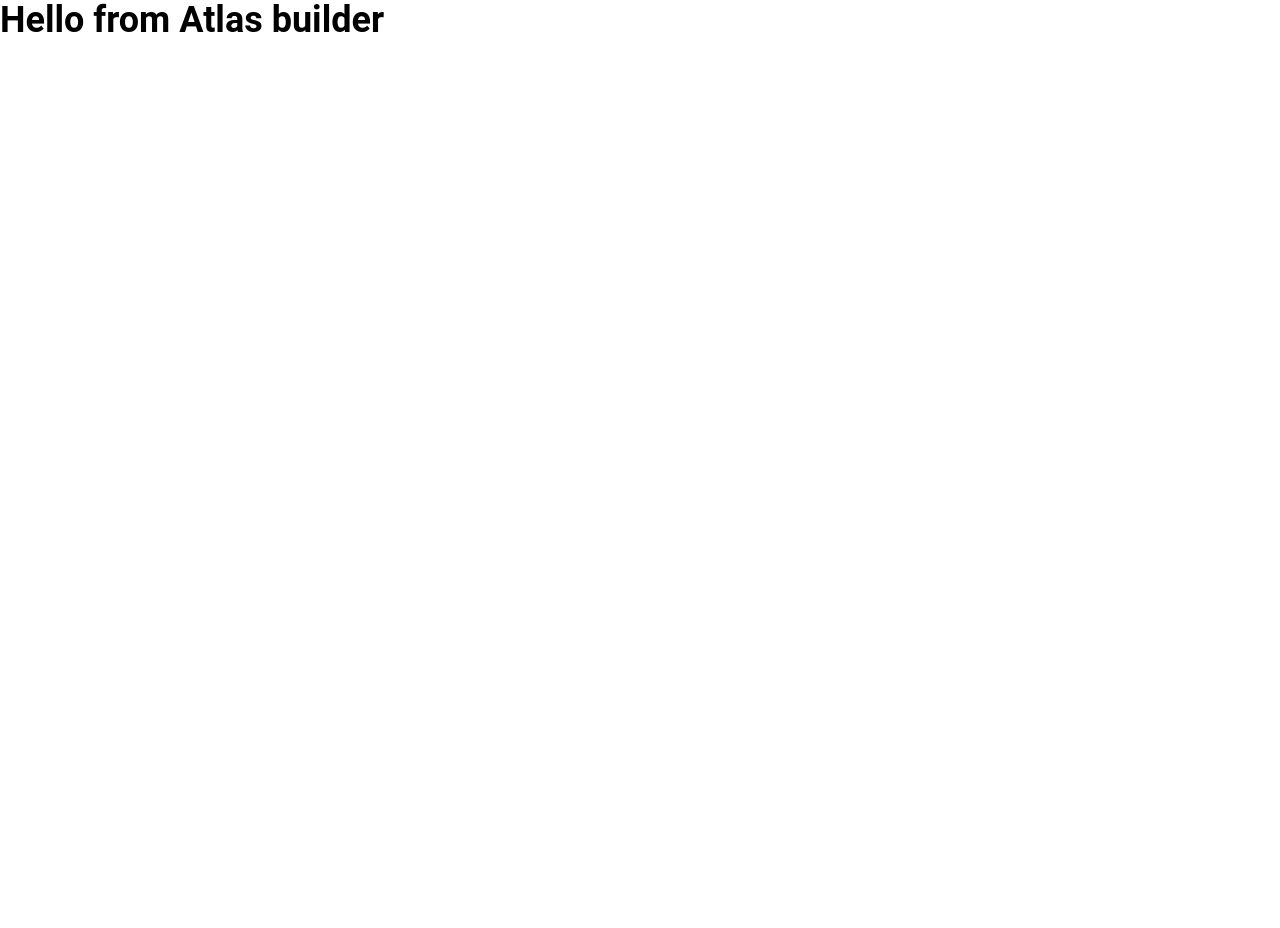
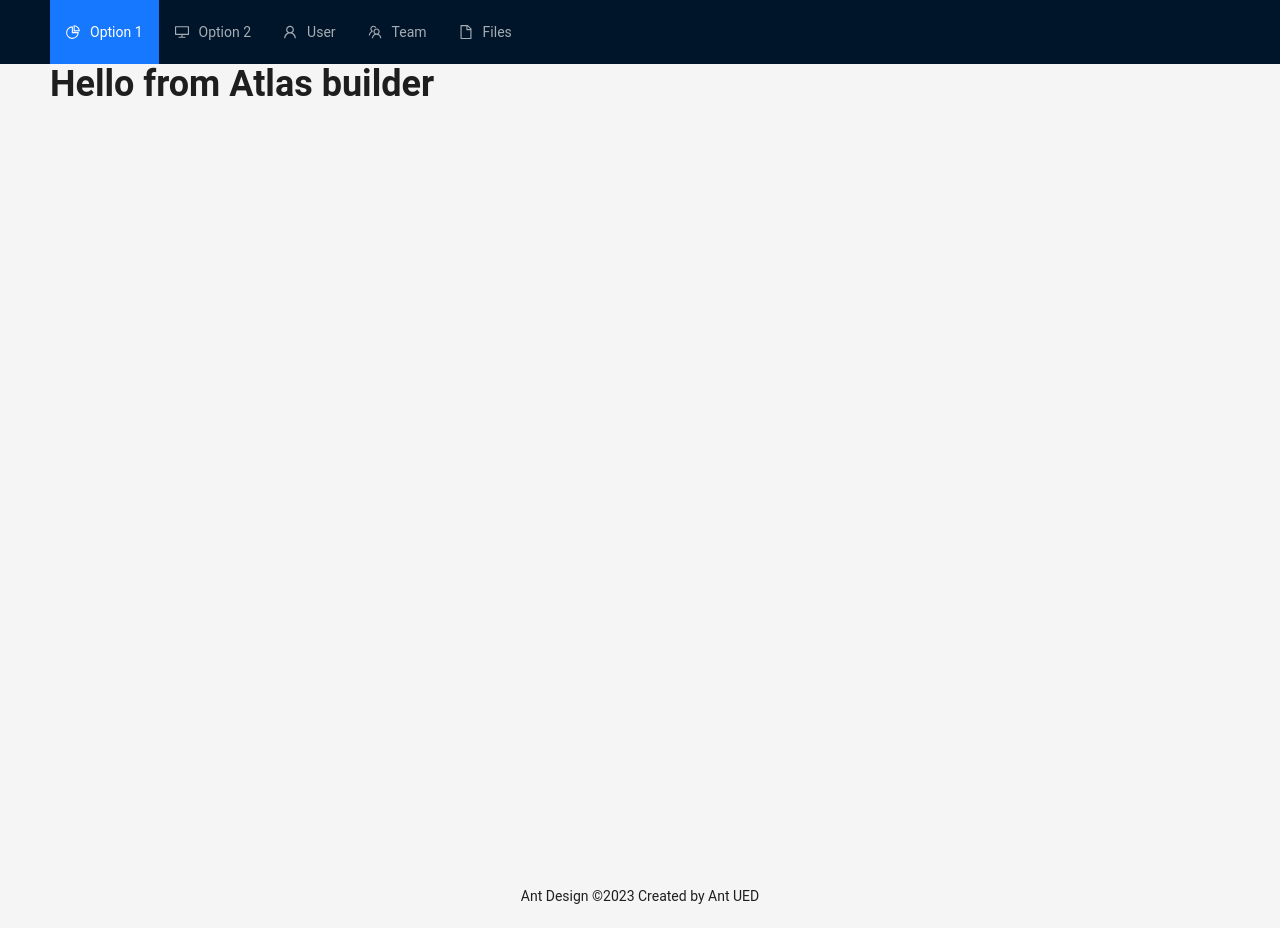
Before and after one commit to senseix21/atlas-builder-frontend-a6, a Next.js app: page / in a window 1280 px wide. Before the commit the page ends 800 px from the top, so only its background shows below. Built offline with nearby package versions, Linux system fonts and the light colour scheme.

Commit message:
Created top nav bar

```diff
--- a/src/components/layouts/RootLayout.jsx
+++ b/src/components/layouts/RootLayout.jsx
@@ -1,56 +1,55 @@
 import React from 'react';
-import { Breadcrumb, Layout, Menu, theme } from 'antd';
+import { Breadcrumb, Button, Layout, Menu, theme } from 'antd';
 const { Header, Content, Footer } = Layout;
+import {
+    DesktopOutlined,
+    FileOutlined,
+    PieChartOutlined,
+    TeamOutlined,
+    UserOutlined,
+} from '@ant-design/icons';
 
-const RootLayout = () => {
+function getItem(label, key, icon, children) {
+    return {
+        key,
+        icon,
+        children,
+        label,
+    };
+}
+const items = [
+    getItem('Option 1', '1', <PieChartOutlined />),
+    getItem('Option 2', '2', <DesktopOutlined />),
+    getItem('User', 'sub1', <UserOutlined />, [
+        getItem('Tom', '3'),
+        getItem('Bill', '4'),
+        getItem('Alex', '5'),
+    ]),
+    getItem('Team', 'sub2', <TeamOutlined />, [getItem('Team 1', '6'), getItem('Team 2', '8')]),
+    getItem('Files', '9', <FileOutlined />),
+];
+
+const RootLayout = ({ children }) => {
     const {
         token: { colorBgContainer },
     } = theme.useToken();
     return (
         <Layout className="layout">
+
             <Header
                 style={{
-                    display: 'flex',
-                    alignItems: 'center',
+                    // display: 'flex',
+                    // alignItems: 'center',
                 }}
             >
-                <div className="demo-logo" />
-                <Menu
-                    theme="dark"
-                    mode="horizontal"
-                    defaultSelectedKeys={['2']}
-                    items={new Array(15).fill(null).map((_, index) => {
-                        const key = index + 1;
-                        return {
-                            key,
-                            label: `nav ${key}`,
-                        };
-                    })}
-                />
+                <div className="demo-logo-vertical" />
+                <Menu theme="dark" defaultSelectedKeys={['1']} mode="horizontal" items={items} />
             </Header>
-            <Content
-                style={{
-                    padding: '0 50px',
-                }}
-            >
-                <Breadcrumb
-                    style={{
-                        margin: '16px 0',
-                    }}
-                >
-                    <Breadcrumb.Item>Home</Breadcrumb.Item>
-                    <Breadcrumb.Item>List</Breadcrumb.Item>
-                    <Breadcrumb.Item>App</Breadcrumb.Item>
-                </Breadcrumb>
-                <div
-                    className="site-layout-content"
-                    style={{
-                        background: colorBgContainer,
-                    }}
-                >
-                    Content
-                </div>
+
+            <Content style={{ padding: '0 50px', }}>
+                {children}
             </Content>
+
             <Footer
                 style={{
                     textAlign: 'center',
--- a/src/pages/index.js
+++ b/src/pages/index.js
@@ -1,8 +1,9 @@
+import RootLayout from '@/components/layouts/RootLayout';
 import React from 'react';
 
-const index = () => {
+const Home = () => {
   return (
-    <div>
+    <div className='min-h-screen'>
       <h1 className="text-4xl">
         Hello from Atlas builder
       </h1>
@@ -10,4 +11,12 @@ const index = () => {
   );
 };
 
-export default index;
+export default Home;
+
+Home.getLayout = function layout(page) {
+  return (
+    <RootLayout>
+      {page}
+    </RootLayout>
+  )
+}
```
